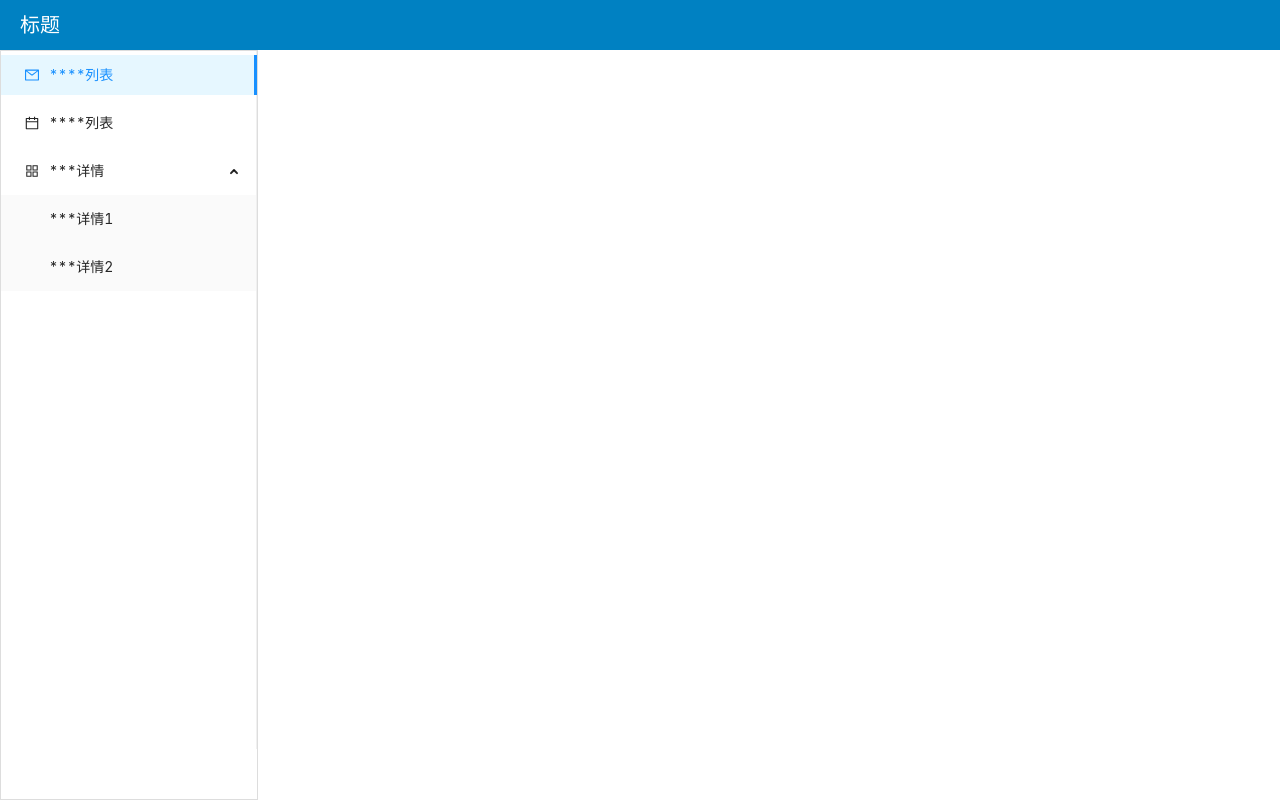
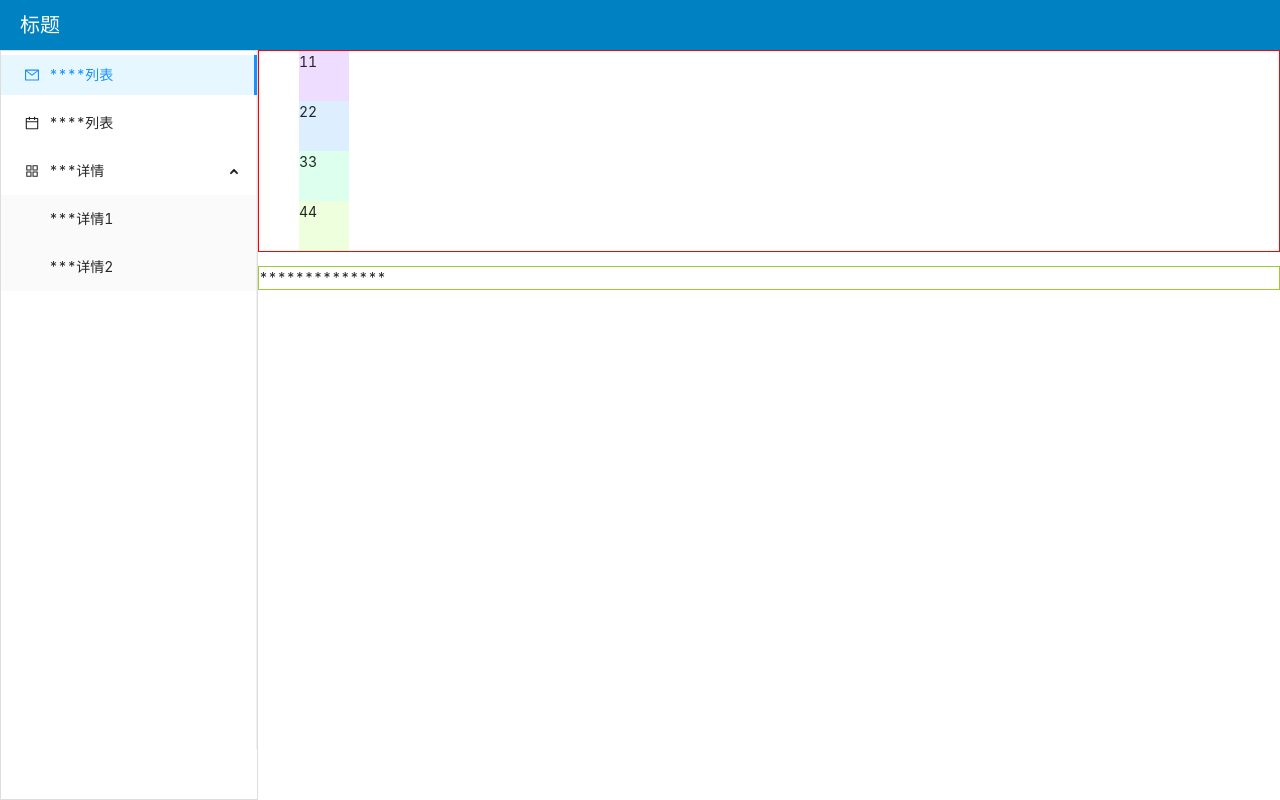
Before and after one commit to lishuwenMZL/20210323react-test, a React app: page / in a window 1280 px wide. Built offline with nearby package versions, Linux system fonts and the light colour scheme.

Commit message:
更新ioc图标

```diff
--- a/public/index.html
+++ b/public/index.html
@@ -24,7 +24,7 @@
       work correctly both with client-side routing and a non-root public URL.
       Learn how to configure a non-root public URL by running `npm run build`.
     -->
-    <title>React App</title>
+    <title>project-test</title>
   </head>
   <body>
     <noscript>You need to enable JavaScript to run this app.</noscript>
--- a/src/index.css
+++ b/src/index.css
@@ -45,6 +45,33 @@ body{
   border:1px solid #ddd;
 }
 
+
+
 .right-box{
   width: 100%;
 }
+.right-ul{
+  width: 100%;
+  border:1px solid red;
+}
+.right-div{
+  border: 1px solid yellowgreen;
+}
+.li-item{
+  width: 50px;
+  height: 50px;
+
+}
+.li-item1{
+  background: #edf;
+  /* float: left; */
+}
+.li-item2{
+  background: #def;
+}
+.li-item3{
+  background: #dfe;
+}
+.li-item4{
+  background: #efd;
+}
--- a/src/index.js
+++ b/src/index.js
@@ -21,7 +21,16 @@ function Index () {
         </div>
 
         <div className="right-box">
-         {/* todo */}
+          <ul className="right-ul">
+            <li className="li-item li-item1">11</li>
+            <li className="li-item li-item2">22</li>
+            <li className="li-item li-item3">33</li>
+            <li className="li-item li-item4">44</li>
+          </ul>
+
+          <div className="right-div">
+            **************
+          </div>
         </div>
       </div>
 
```
Also changed, not shown: public/favicon.ico (deleted), public/favicon.png (added), public/logo192.png (deleted), public/logo512.png (deleted).
